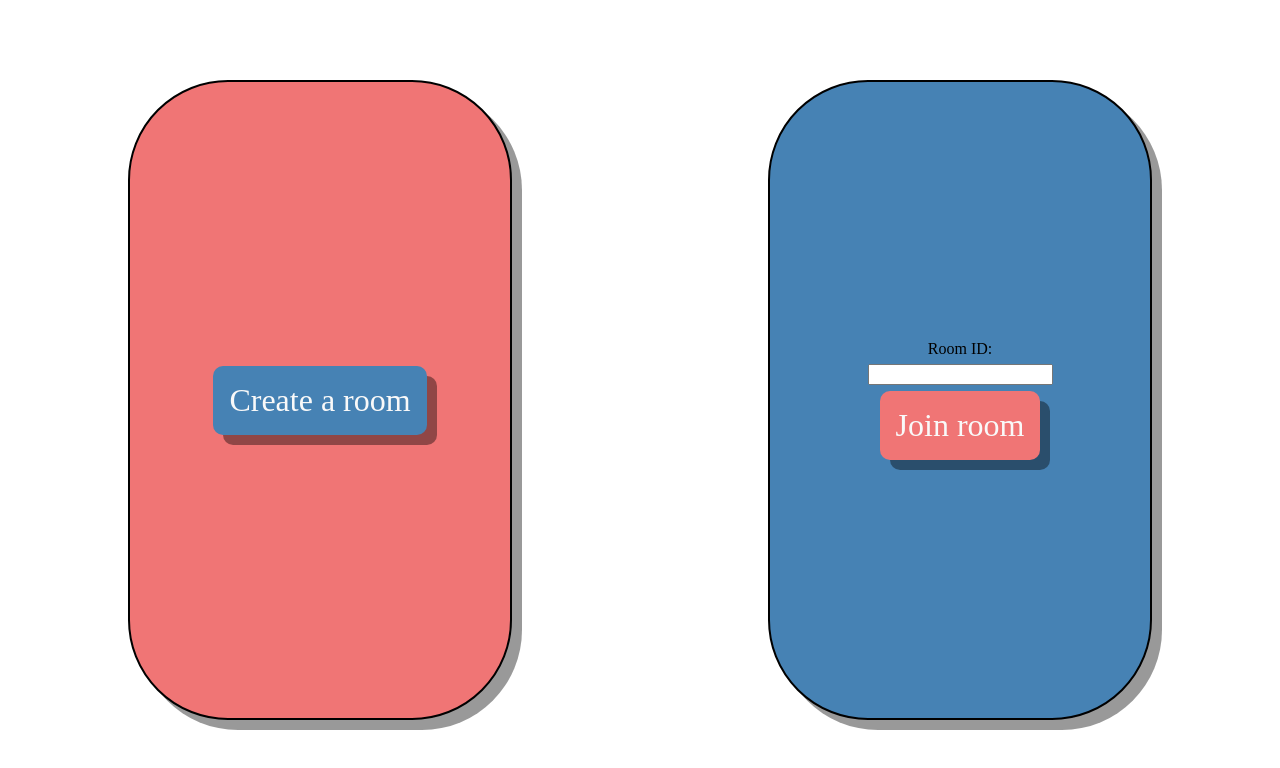
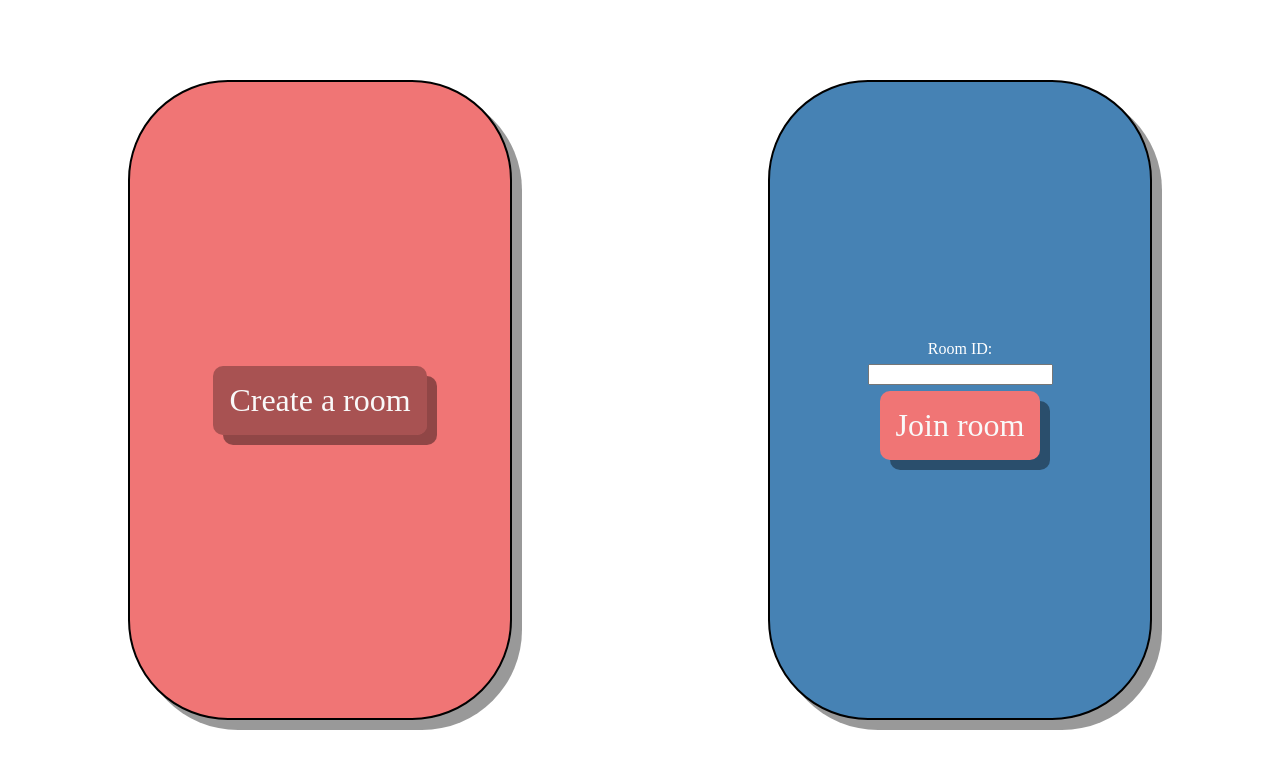
Before and after one commit to kubni/SyncVideo, a React (Create React App) app: page / in a window 1280 px wide. In both pictures the pointer is over the link "Create a room". Shown: the top 768 px of the page. Built offline with nearby package versions, Linux system fonts and the light colour scheme; no server answers.

Commit message:
feat: Add hover effect

```diff
--- a/src/pages/Home/home.css
+++ b/src/pages/Home/home.css
@@ -8,6 +8,12 @@
     text-decoration: none;
     box-shadow: 10px 10px rgba(0, 0, 0, 40%);
 }
+
+.btn-create-room:hover, .btn-join-room:hover {
+    /* background-color: rgba(var(--clr-home-secondary), 50%); */
+    background-color: rgba(0, 0, 0, 30%)
+}
+
 
 .btn-create-room {
     background-color: var(--clr-home-secondary);
--- a/src/pages/Home/index.js
+++ b/src/pages/Home/index.js
@@ -18,7 +18,7 @@ export default function Home() {
         </div>
         <div className="join-bubble">
           <div className="div-input-roomID">
-            <p>Room ID:</p>
+            <p style={{ color: "white" }}>Room ID:</p>
             <input
               type="text"
               value={roomID}
```
